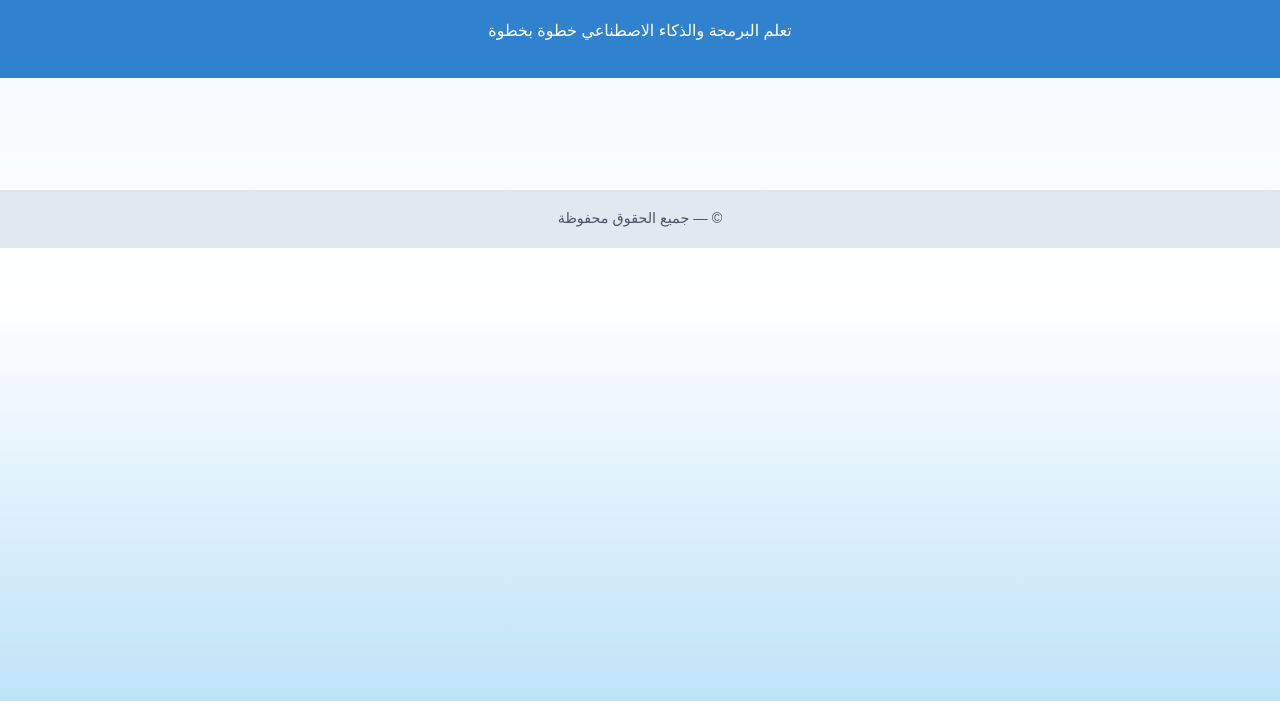
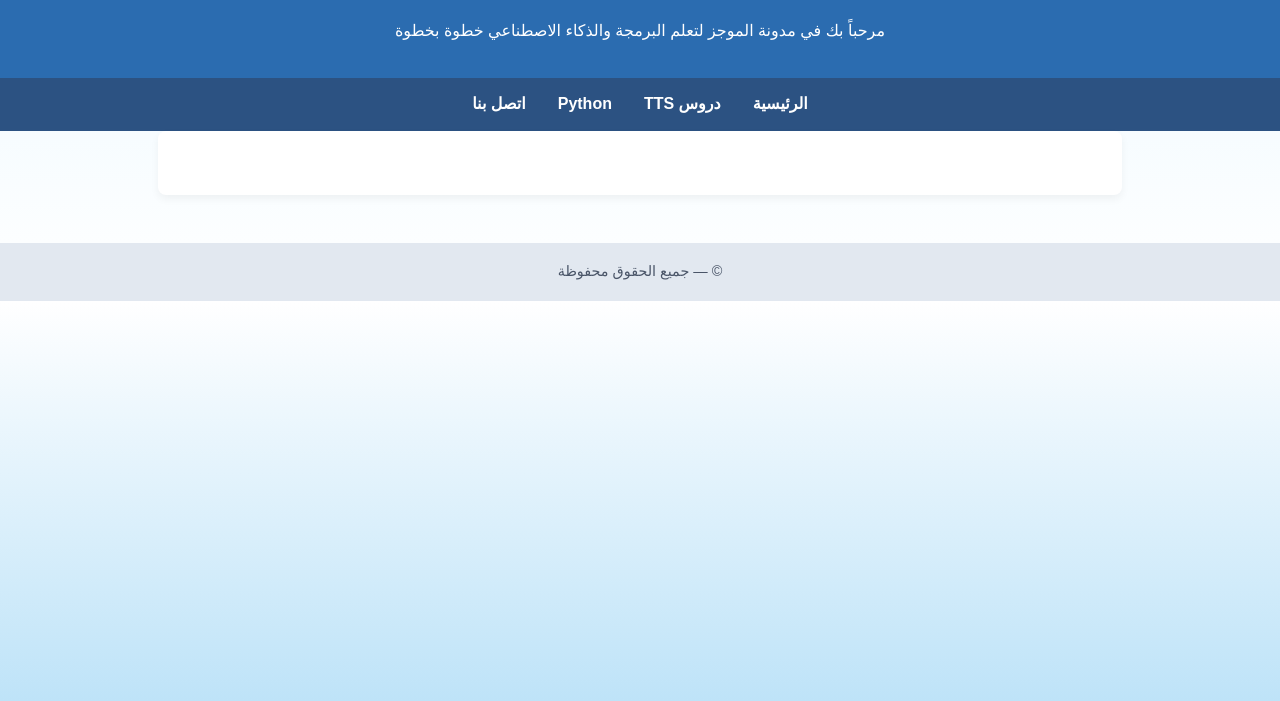
Before and after one commit to Hajj304/Blogger-template, a plain HTML site: page index.html in a window 1280 px wide. Shown: the part 99-800 px from the top of the page. Drawn offline with Linux system fonts and the light colour scheme.

Commit message:
Update index.html
un simple changement

```diff
--- a/index.html
+++ b/index.html
@@ -1,3 +1,4 @@
+
 <b:template xmlns='http://www.w3.org/1999/xhtml'>
   <html dir='rtl' lang='ar'>
   <head>
@@ -13,15 +14,33 @@
         line-height: 1.8;
       }
       header {
-        background-color: #3182ce;
+        background-color: #2b6cb0;
         color: white;
         padding: 1rem 2rem;
         text-align: center;
       }
+      nav {
+        background: #2c5282;
+        display: flex;
+        justify-content: center;
+        gap: 2rem;
+        padding: 0.75rem;
+      }
+      nav a {
+        color: white;
+        text-decoration: none;
+        font-weight: bold;
+      }
+      nav a:hover {
+        text-decoration: underline;
+      }
       .container {
-        max-width: 800px;
+        max-width: 900px;
         margin: auto;
         padding: 2rem;
+        background: white;
+        box-shadow: 0 4px 8px rgba(0,0,0,0.05);
+        border-radius: 8px;
       }
       h1, h2 {
         color: #2b6cb0;
@@ -47,8 +66,15 @@
   <body>
     <header>
       <h1>📚 Almoujiz - مدونة تعليمية</h1>
-      <p>تعلم البرمجة والذكاء الاصطناعي خطوة بخطوة</p>
+      <p>مرحباً بك في مدونة الموجز لتعلم البرمجة والذكاء الاصطناعي خطوة بخطوة</p>
     </header>
+
+    <nav>
+      <a href="#">الرئيسية</a>
+      <a href="#">دروس TTS</a>
+      <a href="#">Python</a>
+      <a href="#">اتصل بنا</a>
+    </nav>
 
     <div class='container'>
       <b:section id='main' class='main' maxwidgets='1' showaddelement='no'>
```
